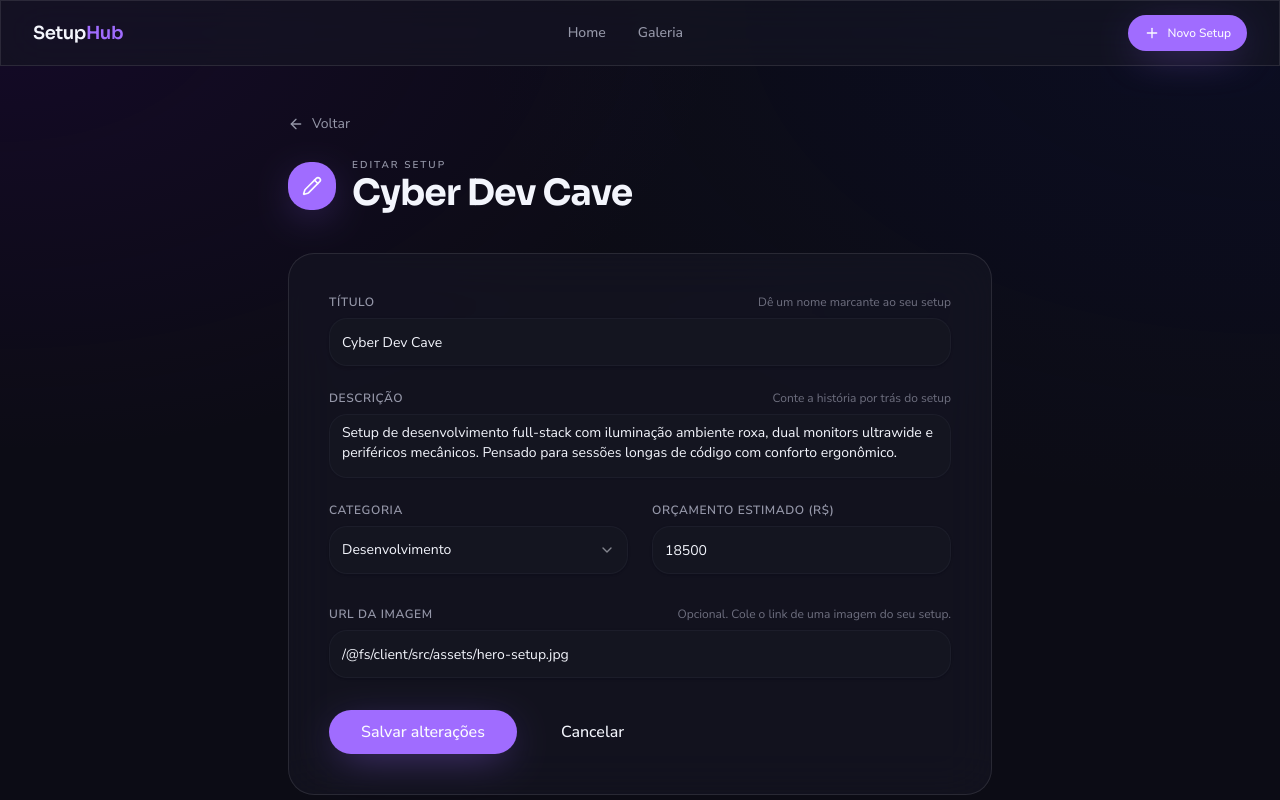
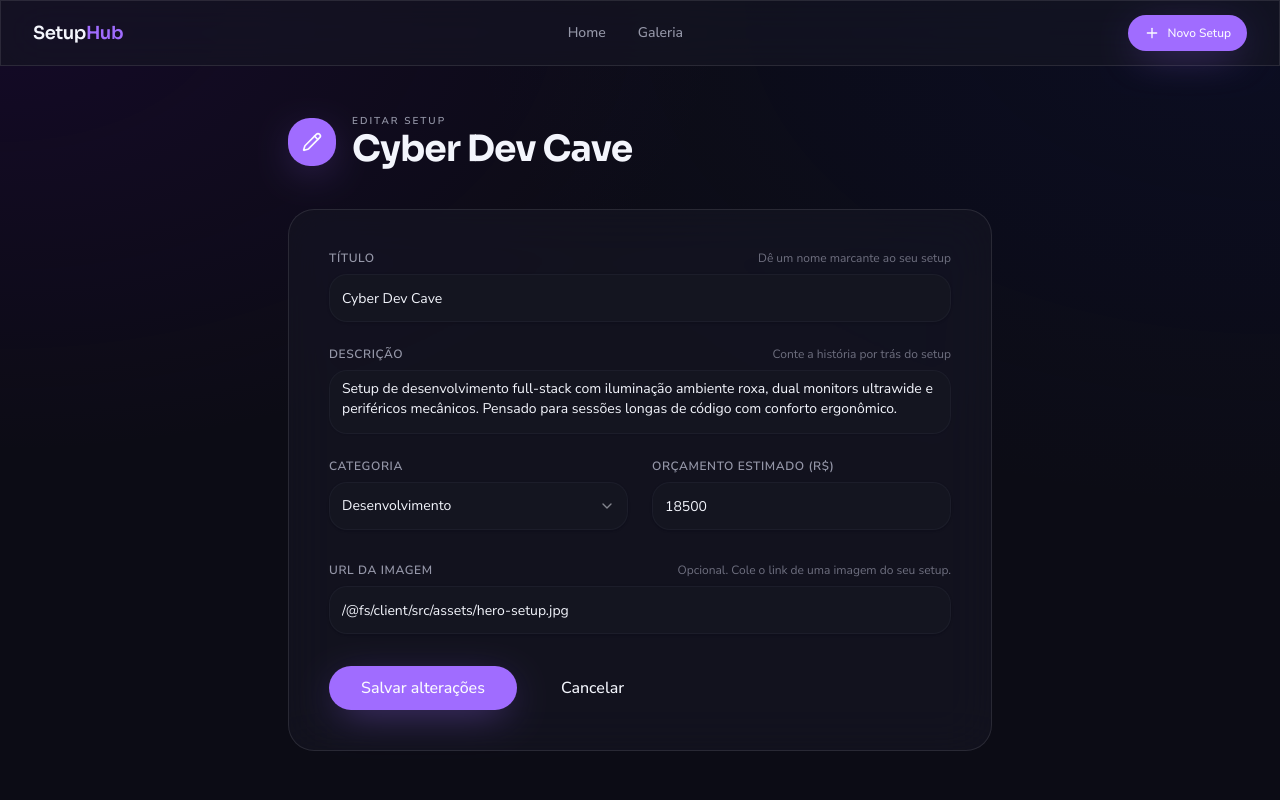
Before and after one commit to webtech-network/lab-api-spring-boot, a React (Vite) app in the folder client/: page /setups/1/edit in a window 1280 px wide. Shown: the top 800 px of the page. Built offline with nearby package versions, Linux system fonts and the light colour scheme.

Commit message:
feat: implement ScrollToTop component and refactor routing structure for improved navigation

```diff
--- /dev/null
+++ b/client/src/components/ScrollToTop/index.tsx
@@ -0,0 +1,12 @@
+import { useEffect } from 'react';
+import { useLocation } from 'react-router-dom';
+
+export function ScrollToTop() {
+    const { pathname } = useLocation();
+
+    useEffect(() => {
+        window.scrollTo(0, 0);
+    }, [pathname]);
+
+    return null;
+}
--- a/client/src/pages/EditSetupPage/index.tsx
+++ b/client/src/pages/EditSetupPage/index.tsx
@@ -1,10 +1,10 @@
-import { Link, useParams } from 'react-router-dom';
-import { ArrowLeft, Pencil, Search } from 'lucide-react';
+import { EmptyState } from '@/components/EmptyState';
 import { Navbar } from '@/components/Navbar';
 import { SetupForm } from '@/components/SetupForm';
-import { EmptyState } from '@/components/EmptyState';
 import { Button } from '@/components/ui/button';
 import { useSetups } from '@/lib/setup-store';
+import { Pencil, Search } from 'lucide-react';
+import { Link, useParams } from 'react-router-dom';
 
 export function EditSetupPage() {
     const { id = '' } = useParams();
@@ -15,13 +15,6 @@ export function EditSetupPage() {
         <div className="min-h-screen pb-24">
             <Navbar />
             <div className="mx-auto max-w-3xl px-4 py-12 md:px-8">
-                <Link
-                    to={`/setups/${id}`}
-                    className="mb-6 inline-flex cursor-pointer items-center gap-2 text-sm text-muted-foreground transition-smooth hover:text-foreground"
-                >
-                    <ArrowLeft className="h-4 w-4" /> Voltar
-                </Link>
-
                 {!setup ? (
                     <EmptyState
                         icon={Search}
--- a/client/src/pages/HomePage/index.tsx
+++ b/client/src/pages/HomePage/index.tsx
@@ -23,7 +23,7 @@ export function HomePage() {
                 <div className="pointer-events-none absolute inset-0 bg-gradient-hero opacity-70" />
 
                 <div className="relative mx-auto max-w-7xl px-4 py-20 md:px-8 md:py-28">
-                    <div className="mx-auto max-w-3xl space-y-8 rounded-[2rem] border border-border/40 bg-surface/45 p-8 text-center shadow-elegant backdrop-blur-md md:p-12">
+                    <div className="mx-auto max-w-3xl space-y-8 rounded-[2rem] border border-border/40 bg-surface/45 p-8 text-center shadow-elegant md:p-12">
                         <h1 className="font-display text-4xl font-semibold leading-[1.06] tracking-tight sm:text-5xl md:text-6xl lg:text-7xl">
                             <span className="block">Os setups que</span>
                             <em className="block text-gradient not-italic">moldam código.</em>
--- a/client/src/router.tsx
+++ b/client/src/router.tsx
@@ -3,13 +3,28 @@ import { HomePage } from '@/pages/HomePage';
 import { NewSetupPage } from '@/pages/NewSetupPage';
 import { NotFoundPage } from '@/pages/NotFoundPage';
 import { SetupDetailsPage } from '@/pages/SetupDetailsPage';
-import { Navigate, createBrowserRouter } from 'react-router-dom';
+import { Navigate, Outlet, createBrowserRouter } from 'react-router-dom';
+import { ScrollToTop } from '@/components/ScrollToTop';
+
+function RootLayout() {
+    return (
+        <>
+            <ScrollToTop />
+            <Outlet />
+        </>
+    );
+}
 
 export const router = createBrowserRouter([
+    {
+        element: <RootLayout />,
+        children: [
             { path: '/', element: <HomePage /> },
             { path: '/setups/new', element: <NewSetupPage /> },
             { path: '/setups/:id', element: <SetupDetailsPage /> },
             { path: '/setups/:id/edit', element: <EditSetupPage /> },
             { path: '/404', element: <NotFoundPage /> },
             { path: '*', element: <Navigate to="/404" replace /> },
+        ],
+    },
 ]);
```
Lines whose indentation alone changed are shown as unchanged.
